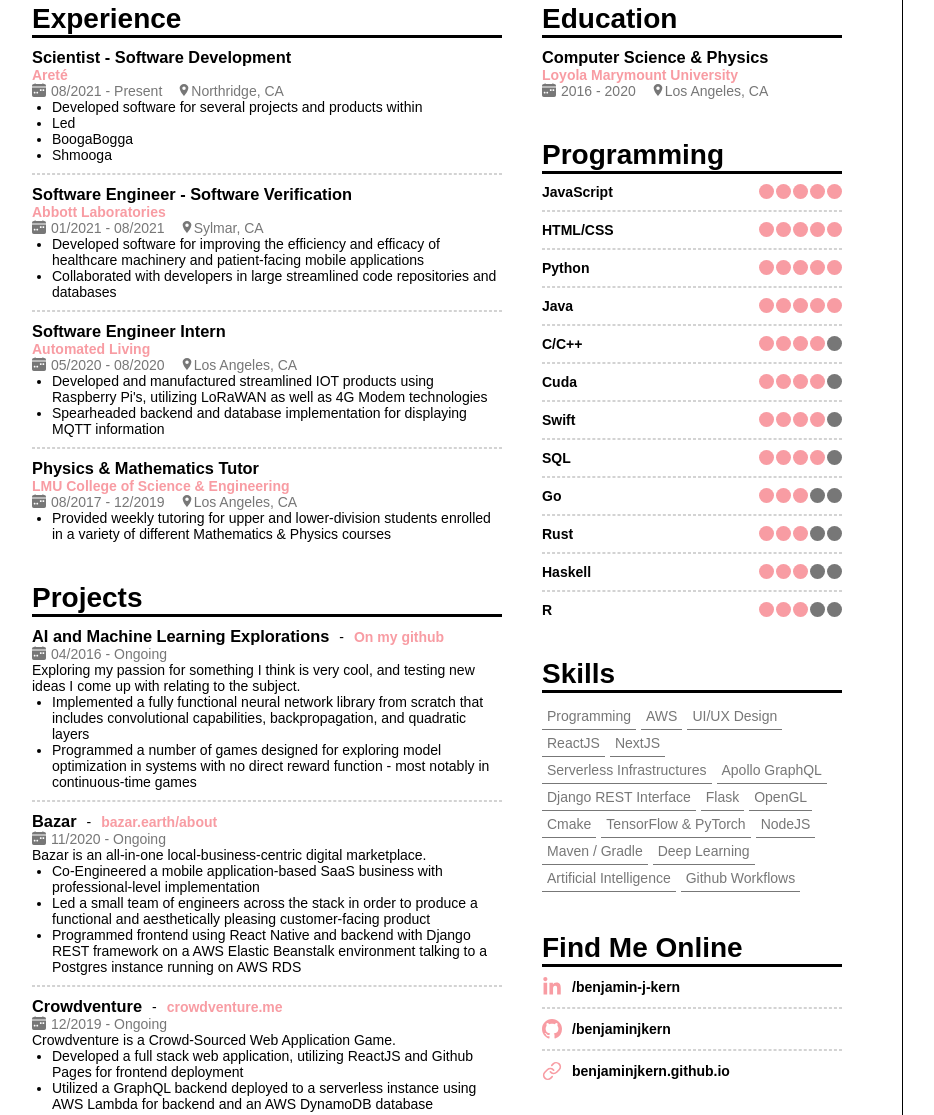
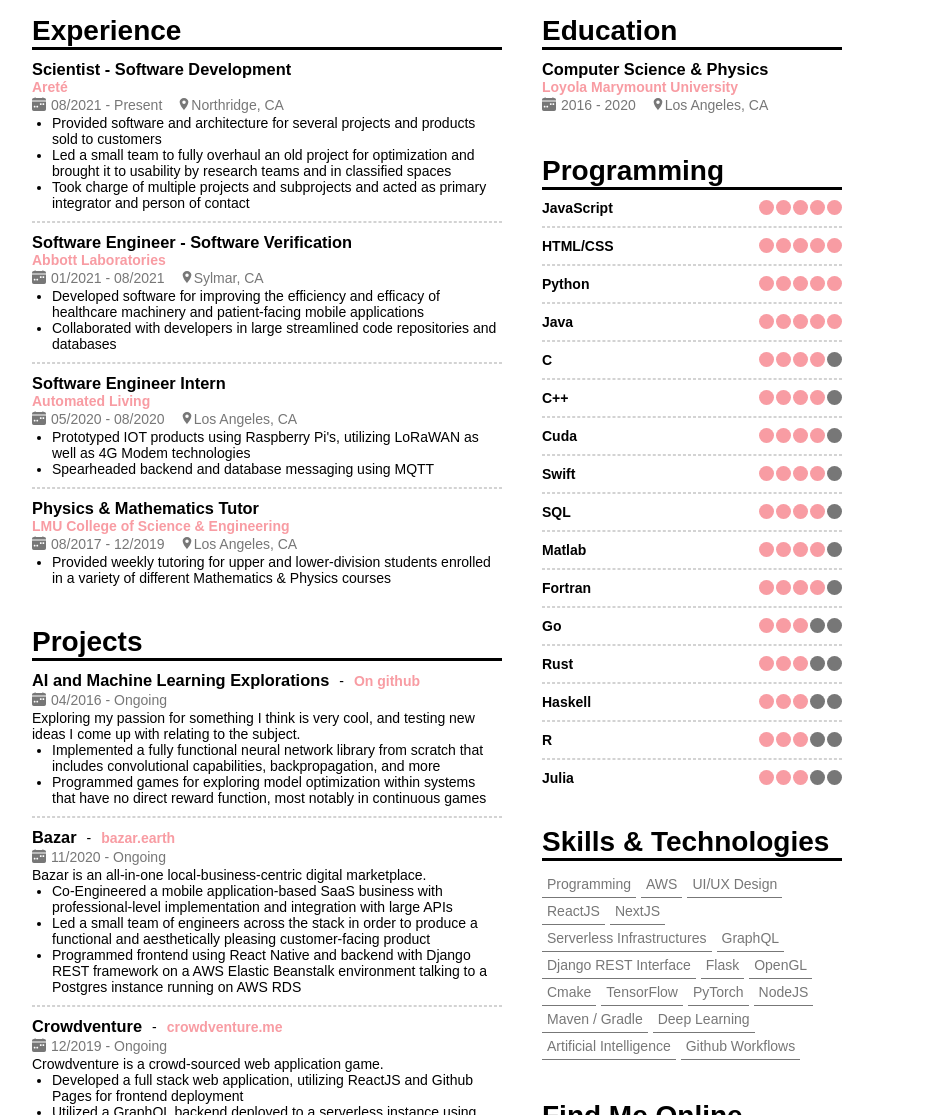
Before and after one commit to benjaminjkern/resume, a React app: page / in a window 1280 px wide. Shown: the part 174-1289 px from the top of the page, without its empty margins (28-962 px from the left). Built offline with nearby package versions, Linux system fonts and the light colour scheme.

Commit message:
Mostly final draft

```diff
--- a/src/TopSection.js
+++ b/src/TopSection.js
@@ -8,7 +8,7 @@
         <div
             style={{
                 margin: 20,
-                marginBottom: 0,
+                marginBottom: 10,
             }}
         >
             <h1 style={{ fontSize: 45 }}>Benjamin Kern</h1>
@@ -49,6 +49,7 @@
                 flexDirection: "row",
                 alignItems: "center",
                 color: secondaryColor,
+                marginTop: 2,
             }}
         >
             <span style={{ color: primaryColor, marginRight: 5 }}>{icon}</span>
--- a/src/components/DateLocationInfo.js
+++ b/src/components/DateLocationInfo.js
@@ -4,7 +4,14 @@
 
 const DateLocationInfo = ({ dates, location }) => {
     return (
-        <div style={{ flexDirection: "row", color: secondaryColor }}>
+        <div
+            style={{
+                flexDirection: "row",
+                color: secondaryColor,
+                marginTop: 2,
+                marginBottom: 2,
+            }}
+        >
             <span style={{ flexDirection: "row", marginRight: 15 }}>
                 <BsFillCalendarWeekFill style={{ marginRight: 5 }} />
                 {dates}
--- a/src/globals.css
+++ b/src/globals.css
@@ -12,9 +12,10 @@
     width: 850px;
     height: 1400px;
     padding: 40px;
-    outline-style: solid;
+
+    /* outline-style: solid;
     outline-width: 1px;
-    outline-color: black;
+    outline-color: black; */
 }
 
 hr {
--- a/src/sections/ExperienceSection.js
+++ b/src/sections/ExperienceSection.js
@@ -13,10 +13,9 @@
                     dates="08/2021 - Present"
                     location="Northridge, CA"
                     achievements={[
-                        "Developed software for several projects and products within",
-                        "Led",
-                        "BoogaBogga",
-                        "Shmooga",
+                        "Provided software and architecture for several projects and products sold to customers",
+                        "Led a small team to fully overhaul an old project for optimization and brought it to usability by research teams and in classified spaces",
+                        "Took charge of multiple projects and subprojects and acted as primary integrator and person of contact",
                     ]}
                 />
                 <Job
@@ -35,8 +34,8 @@
                     dates="05/2020 - 08/2020"
                     location="Los Angeles, CA"
                     achievements={[
-                        "Developed and manufactured streamlined IOT products using Raspberry Pi's, utilizing LoRaWAN as well as 4G Modem technologies",
-                        "Spearheaded backend and database implementation for displaying MQTT information",
+                        "Prototyped IOT products using Raspberry Pi's, utilizing LoRaWAN as well as 4G Modem technologies",
+                        "Spearheaded backend and database messaging using MQTT",
                     ]}
                 />
                 <Job
--- a/src/sections/ProjectsSection.js
+++ b/src/sections/ProjectsSection.js
@@ -12,28 +12,28 @@
                     dates="04/2016 - Ongoing"
                     summary="Exploring my passion for something I think is very cool, and testing new ideas I come up with relating to the subject."
                     achievements={[
-                        "Implemented a fully functional neural network library from scratch that includes convolutional capabilities, backpropagation, and quadratic layers",
-                        "Programmed a number of games designed for exploring model optimization in systems with no direct reward function - most notably in continuous-time games",
+                        "Implemented a fully functional neural network library from scratch that includes convolutional capabilities, backpropagation, and more",
+                        "Programmed games for exploring model optimization within systems that have no direct reward function, most notably in continuous games",
                     ]}
                     href="https://github.com/benjaminjkern/"
-                    linkText="On my github"
+                    linkText="On github"
                 />
                 <Project
                     title="Bazar"
                     dates="11/2020 - Ongoing"
                     summary="Bazar is an all-in-one local-business-centric digital marketplace."
                     achievements={[
-                        "Co-Engineered a mobile application-based SaaS business with professional-level implementation",
+                        "Co-Engineered a mobile application-based SaaS business with professional-level implementation and integration with large APIs",
                         "Led a small team of engineers across the stack in order to produce a functional and aesthetically pleasing customer-facing product",
                         "Programmed frontend using React Native and backend with Django REST framework on a AWS Elastic Beanstalk environment talking to a Postgres instance running on AWS RDS",
                     ]}
                     href="https://bazar.earth/about"
-                    linkText="bazar.earth/about"
+                    linkText="bazar.earth"
                 />
                 <Project
                     title="Crowdventure"
                     dates="12/2019 - Ongoing"
-                    summary="Crowdventure is a Crowd-Sourced Web Application Game."
+                    summary="Crowdventure is a crowd-sourced web application game."
                     achievements={[
                         "Developed a full stack web application, utilizing ReactJS and Github Pages for frontend deployment",
                         "Utilized a GraphQL backend deployed to a serverless instance using AWS Lambda for backend and an AWS DynamoDB database",
@@ -44,9 +44,9 @@
                 <Project
                     title="Cuttlefish"
                     dates="01/2020 - Ongoing"
-                    summary="Cuttlefish is a Versatile Functional Programming Language."
+                    summary="Cuttlefish is a versatile functional programming language."
                     achievements={[
-                        "Engineered a Functional Language designed to fuse Multi-faceted Programming with Object-Oriented Programming",
+                        "Engineered a language designed to fuse multi-faceted functional programming with object-oriented programming",
                         "Wrote a fully functional novel dynamic parser for the programming language",
                     ]}
                     href="https://benjaminjkern.github.io/cuttlefishlang"
--- a/src/sections/SkillsListSection.js
+++ b/src/sections/SkillsListSection.js
@@ -8,12 +8,13 @@
 ReactJS
 NextJS
 Serverless Infrastructures
-Apollo GraphQL
+GraphQL
 Django REST Interface
 Flask
 OpenGL
 Cmake
-TensorFlow & PyTorch
+TensorFlow
+PyTorch
 NodeJS
 Maven / Gradle
 Deep Learning
@@ -24,7 +25,7 @@
 
 const SkillsListSection = () => {
     return (
-        <Section title="Skills">
+        <Section title="Skills & Technologies">
             <div style={{ flexDirection: "row", flexWrap: "wrap" }}>
                 {skills.map((skill, i) => (
                     <span
--- a/src/sections/SkillsRatingSection.js
+++ b/src/sections/SkillsRatingSection.js
@@ -10,16 +10,18 @@
                 <SkillRating rating={5}>HTML/CSS</SkillRating>
                 <SkillRating rating={5}>Python</SkillRating>
                 <SkillRating rating={5}>Java</SkillRating>
-                <SkillRating rating={4}>C/C++</SkillRating>
+                <SkillRating rating={4}>C</SkillRating>
+                <SkillRating rating={4}>C++</SkillRating>
                 <SkillRating rating={4}>Cuda</SkillRating>
                 <SkillRating rating={4}>Swift</SkillRating>
                 <SkillRating rating={4}>SQL</SkillRating>
-                {/* <SkillRating rating={4}>Julia</SkillRating> */}
-                {/* <SkillRating rating={4}>Matlab</SkillRating> */}
+                <SkillRating rating={4}>Matlab</SkillRating>
+                <SkillRating rating={4}>Fortran</SkillRating>
                 <SkillRating rating={3}>Go</SkillRating>
                 <SkillRating rating={3}>Rust</SkillRating>
                 <SkillRating rating={3}>Haskell</SkillRating>
                 <SkillRating rating={3}>R</SkillRating>
+                <SkillRating rating={3}>Julia</SkillRating>
             </List>
         </Section>
     );
```
